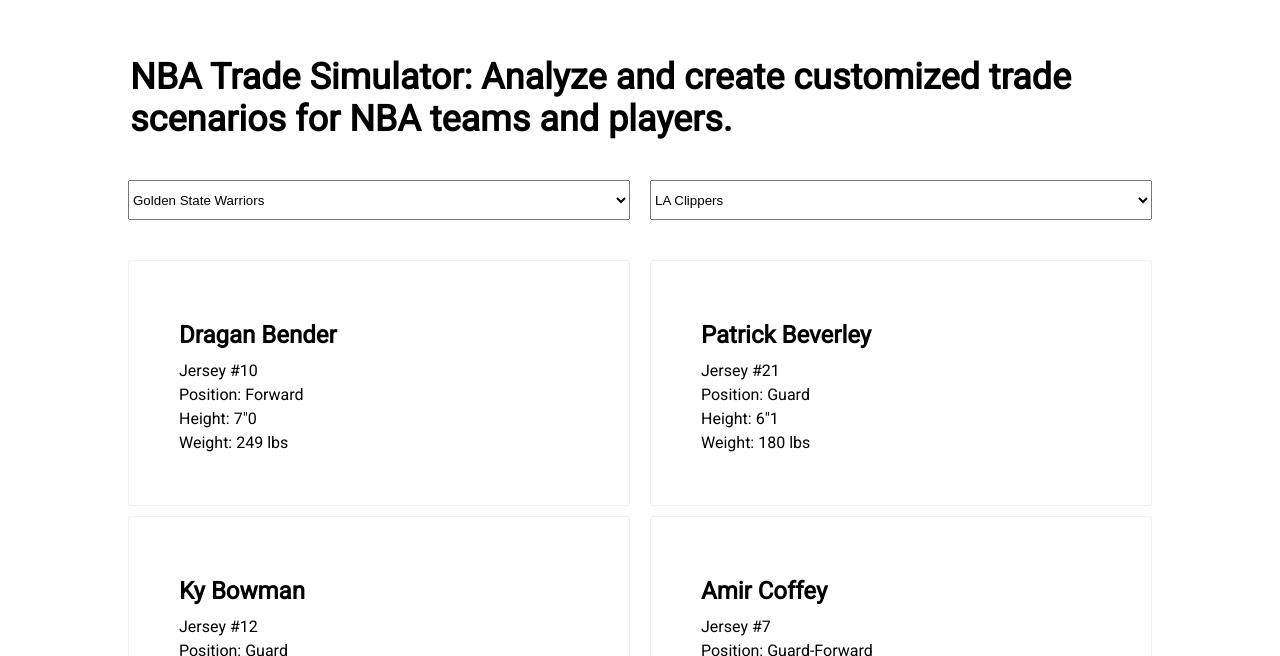
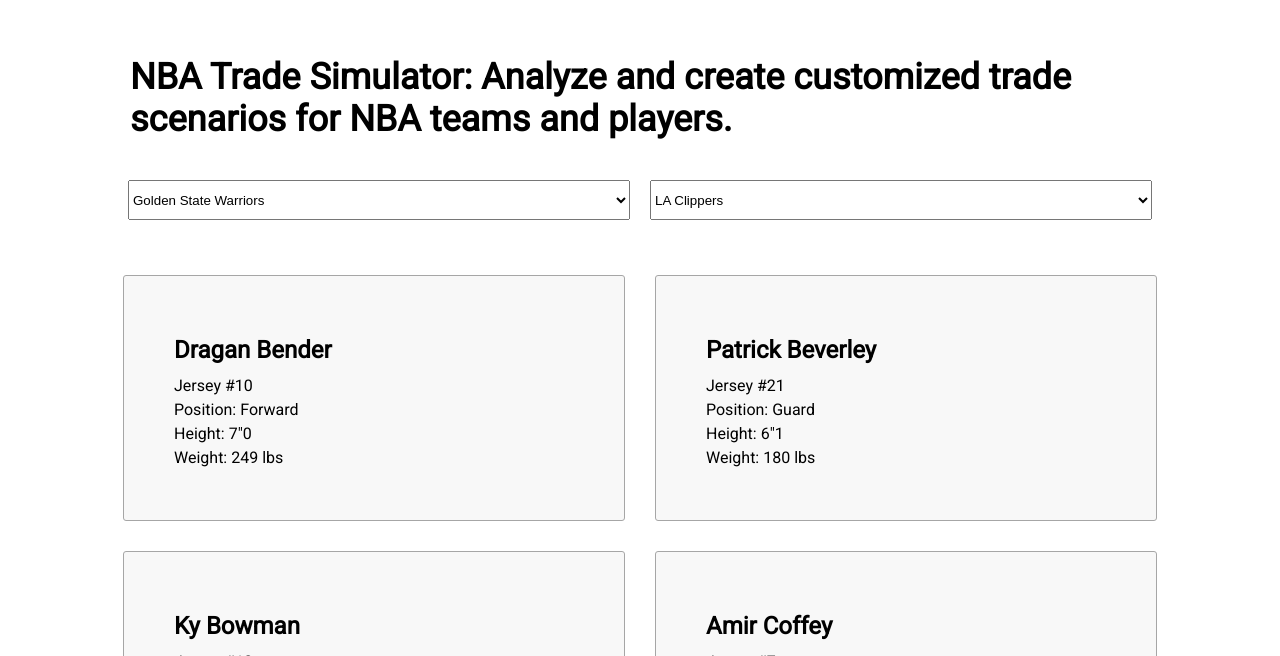
Before and after one commit to R-DTutorials/nbatradeapp, a React (Create React App) app: page / in a window 1280 px wide. Shown: the part 144-800 px from the top of the page. Built offline with nearby package versions, Linux system fonts and the light colour scheme.

Commit message:
add more transition

```diff
--- a/src/App.css
+++ b/src/App.css
@@ -29,14 +29,16 @@
 }
 .player-card {
   position: relative;
-  border: solid 1px #efefef;
+  border: solid 1px #a6a6a6;
   border-radius: 3px;
   width: 400px;
   padding: 50px;
   cursor: pointer;
-  margin: 0px 10px 10px 10px;
+  margin: 15px;
   text-align: left;
   line-height: 1.5;
+  background-color: #F8F8F8;
+  transition: all 0.2s;
 }
 
 .player-card.selected {
@@ -45,6 +47,7 @@
 
 .player-card:hover {
   border-color: #282C34;
+  transform: scale(1.04);
 }
 
 .player-name {
```
